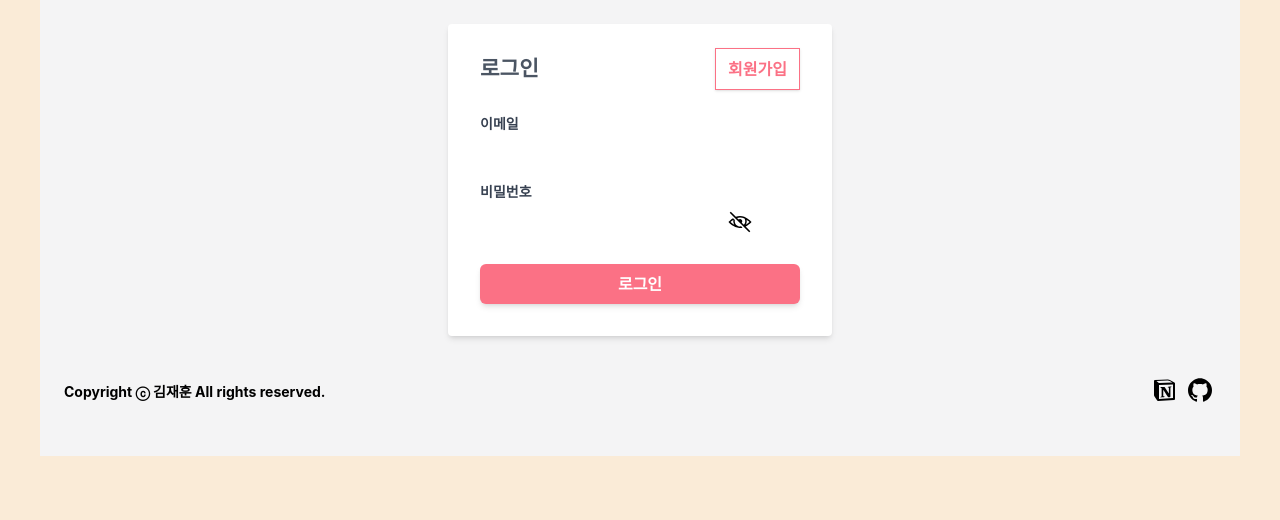
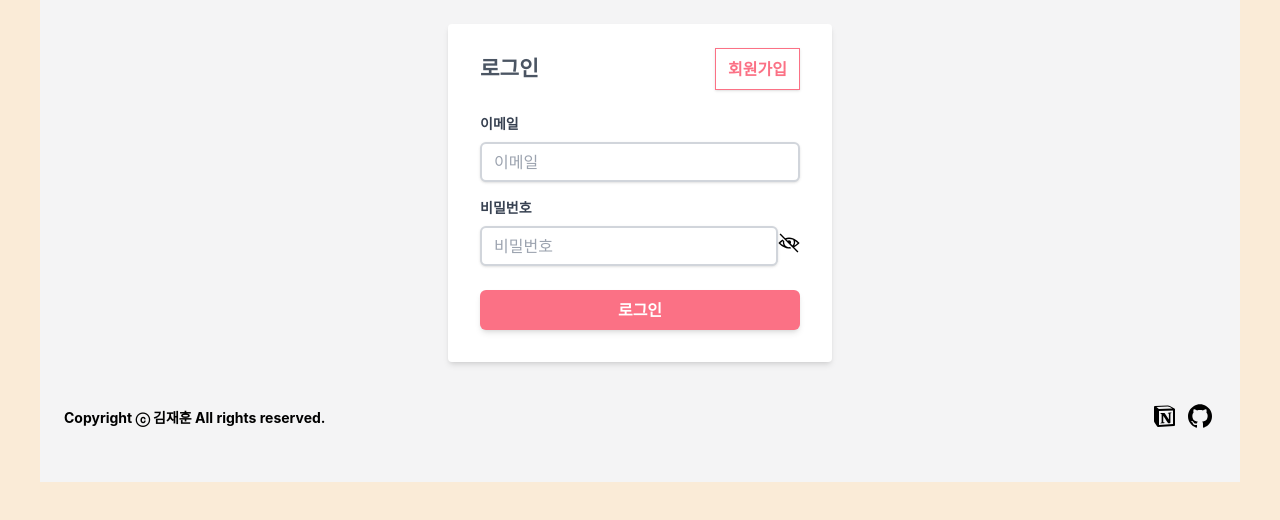
Before and after one commit to kimbackdoo/Study-Full-Stack, a Next.js app in the folder front-end/: page /sign-in in a window 1280 px wide. Shown: the top 520 px of the page. Built offline with nearby package versions, Linux system fonts and the light colour scheme.

Commit message:
feat: Input 컴포넌트 설계 및 작성

```diff
--- /dev/null
+++ b/front-end/src/components/Input/constants.ts
@@ -0,0 +1,5 @@
+export const DEFAULT =
+    'px-3 py-2 w-full rounded-md shadow border-2 border-gray-300 appearance-none leading-tight transition-all'
+
+export const PSEUDOS =
+    'focus:outline-none focus:shadow-outline focus:border-4 focus:border-blue-300'
--- a/front-end/src/components/Input/index.tsx
+++ b/front-end/src/components/Input/index.tsx
@@ -1,9 +1,12 @@
+import { DEFAULT, PSEUDOS } from '@components/Input/constants'
 import { forwardRef, HTMLAttributes } from 'react'
 
-interface InputProps extends HTMLAttributes<HTMLInputElement> {}
+interface InputProps extends HTMLAttributes<HTMLInputElement> {
+    type?: string
+}
 
-const Input = forwardRef<HTMLInputElement>((_, ref) => {
-    return <input />
+const Input = forwardRef<HTMLInputElement, InputProps>(({ type = 'text', ...rest }, ref) => {
+    return <input className={`${DEFAULT} ${PSEUDOS}`} ref={ref} type={type} {...rest} />
 })
 
 export default Input
```
